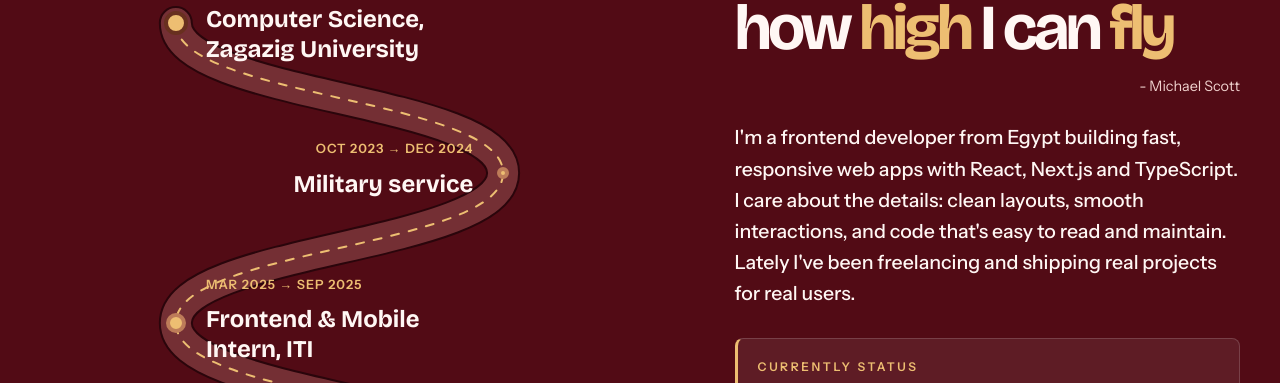
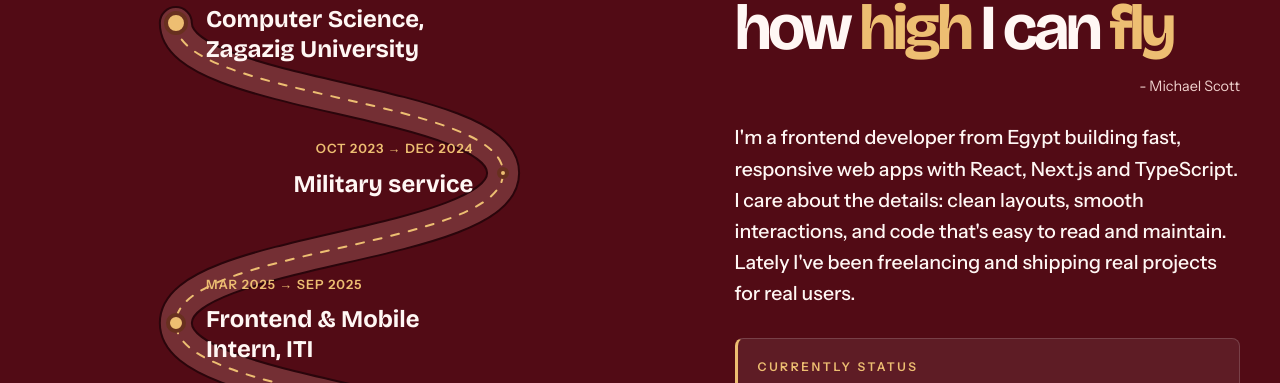
Before and after one commit to AmirMostafa-eng/Amir-Mostafa-Portfolio, a Next.js app: page / in a window 1280 px wide. Shown: the part 1566-1949 px from the top of the page. Built offline with nearby package versions, Linux system fonts and the light colour scheme.

Commit message:
Road: dark ring on all amber dots

```diff
--- a/app/globals.css
+++ b/app/globals.css
@@ -340,7 +340,7 @@ img { display: block; max-width: 100%; }
 .timeline-event { position: relative; height: var(--timeline-row-height); --timeline-x: 22%; }
 .timeline-event--right { --timeline-x: 75%; }
 .timeline-event--open { z-index: 3; }
-.timeline-dot { position: absolute; z-index: 2; top: 50%; left: var(--timeline-x); display: grid; width: 20px; height: 20px; place-items: center; padding: 0; transform: translate(-50%, -50%); border: 4px solid #BD7C59; border-radius: 50%; background: var(--amber); cursor: pointer; }
+.timeline-dot { position: absolute; z-index: 2; top: 50%; left: var(--timeline-x); display: grid; width: 20px; height: 20px; place-items: center; padding: 0; transform: translate(-50%, -50%); border: 4px solid #68301F; border-radius: 50%; background: var(--amber); cursor: pointer; }
 .timeline-dot--small { width: 12px; height: 12px; }
 .timeline-event:first-child .timeline-dot { width: 24px; height: 24px; border-color: #68301F; background: var(--amber); }
 .timeline-dot--current { width: 24px; height: 24px; border-color: #68301F; background: #FFF1E2; }
```
